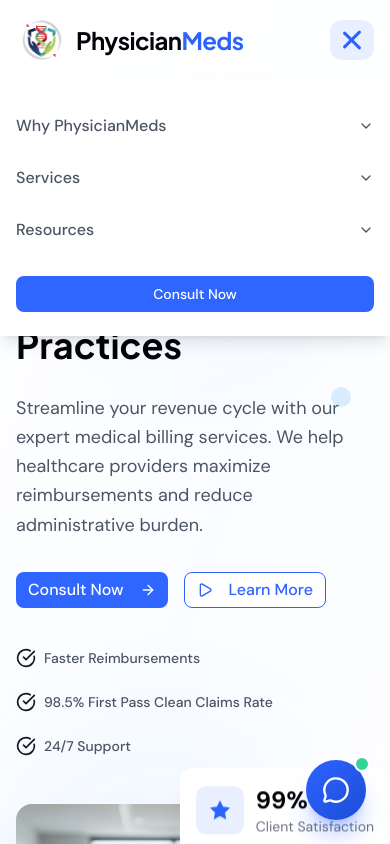
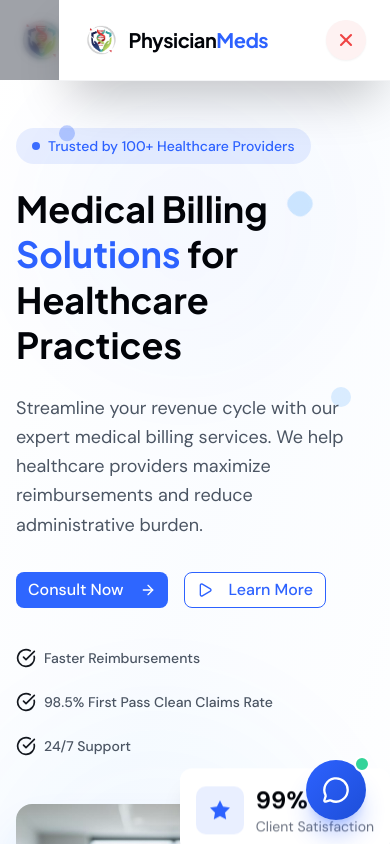
Before and after one commit to mahmadcoder/physician-meds, a React (Vite) app: page / in a window 390 px wide. Both pictures are taken after a click on the button 352 px from the left and 40 px from the top of the page. Shown: the top 844 px of the page. Built offline with nearby package versions, Linux system fonts and the light colour scheme.

Commit message:
Update the menu icon

```diff
--- a/src/sections/Header.tsx
+++ b/src/sections/Header.tsx
@@ -6,6 +6,7 @@
   MapPin,
   Clock,
   ArrowRight,
+  X,
 } from "lucide-react";
 import { Link, useLocation, useNavigate } from "react-router-dom";
 import { Button } from "@/components/ui/button";
@@ -407,44 +408,54 @@
 
             {/* Mobile Menu Button */}
             <button
-              className={`lg:hidden p-2.5 rounded-xl transition-all duration-300 ${
-                isMobileMenuOpen
-                  ? "bg-brand-blue/10 text-brand-blue"
-                  : "text-gray-600 hover:text-brand-blue hover:bg-gray-100"
-              }`}
-              onClick={() => setIsMobileMenuOpen(!isMobileMenuOpen)}
-              aria-label="Toggle menu"
+              className="lg:hidden flex items-center justify-center p-2.5 rounded-xl bg-brand-blue/10 text-brand-blue hover:bg-brand-blue/20 transition-all duration-300 active:scale-95"
+              onClick={() => setIsMobileMenuOpen(true)}
+              aria-label="Open menu"
             >
-              <div className="w-6 h-5 flex flex-col justify-between items-center">
-                <span
-                  className={`block h-[3px] rounded-full bg-current transition-all duration-300 ${
-                    isMobileMenuOpen ? "w-6 rotate-45 translate-y-[9px]" : "w-6"
-                  }`}
-                />
-                <span
-                  className={`block h-[3px] rounded-full bg-current transition-all duration-300 ${
-                    isMobileMenuOpen ? "w-0 opacity-0" : "w-5"
-                  }`}
-                />
-                <span
-                  className={`block h-[3px] rounded-full bg-current transition-all duration-300 ${
-                    isMobileMenuOpen
-                      ? "w-6 -rotate-45 -translate-y-[9px]"
-                      : "w-6"
-                  }`}
-                />
+              <div className="w-5 h-4 flex flex-col justify-between items-end">
+                <span className="block h-[2.5px] w-5 rounded-full bg-current" />
+                <span className="block h-[2.5px] w-3.5 rounded-full bg-current transition-all duration-300" />
+                <span className="block h-[2.5px] w-5 rounded-full bg-current" />
               </div>
             </button>
           </div>
         </div>
 
-        {/* Mobile Menu */}
+        {/* Mobile Menu Overlay */}
         <div
-          className={`lg:hidden bg-white shadow-lg transition-all duration-300 max-h-[calc(100vh-80px)] overflow-y-auto ${
-            isMobileMenuOpen ? "opacity-100 visible" : "opacity-0 invisible h-0"
+          className={`lg:hidden fixed inset-0 bg-gray-900/40 backdrop-blur-sm z-[100] transition-opacity duration-500 ${
+            isMobileMenuOpen ? "opacity-100 visible" : "opacity-0 invisible"
+          }`}
+          onClick={() => setIsMobileMenuOpen(false)}
+          aria-hidden="true"
+        />
+
+        {/* Mobile Menu Drawer */}
+        <div
+          className={`lg:hidden fixed top-0 right-0 bottom-0 w-[85vw] max-w-[400px] bg-white shadow-2xl z-[110] flex flex-col transition-transform duration-500 ease-[cubic-bezier(0.4,0,0.2,1)] ${
+            isMobileMenuOpen ? "translate-x-0" : "translate-x-full"
           }`}
         >
-          <nav className="container-custom py-6 flex flex-col gap-2">
+          {/* Drawer Header */}
+          <div className="flex items-center justify-between px-6 py-5 border-b border-gray-100">
+            <Link to="/" onClick={() => setIsMobileMenuOpen(false)} className="flex items-center gap-2">
+              <img src="/logo.png" alt="PhysicianMeds" className="w-[38px] h-[38px] object-contain" />
+              <span className="font-display font-bold text-xl text-brand-dark tracking-tight">
+                Physician<span className="text-brand-blue">Meds</span>
+              </span>
+            </Link>
+            <button
+              onClick={() => setIsMobileMenuOpen(false)}
+              className="p-2.5 rounded-full bg-red-50 text-red-500 hover:bg-red-500 hover:text-white transition-all duration-300 group shadow-sm"
+              aria-label="Close menu"
+            >
+              <X className="w-5 h-5 stroke-[2.5] group-hover:rotate-90 transition-transform duration-300" />
+            </button>
+          </div>
+
+          {/* Drawer Body - Navigation */}
+          <div className="flex-1 overflow-y-auto">
+            <nav className="p-6 flex flex-col gap-2">
               {navLinks.map((link) => (
                 <div key={link.name}>
                   {link.hasDropdown ? (
@@ -676,6 +687,7 @@
             </nav>
           </div>
         </div>
+      </div>
     </header>
   );
 };
```
Lines whose indentation alone changed are shown as unchanged.
